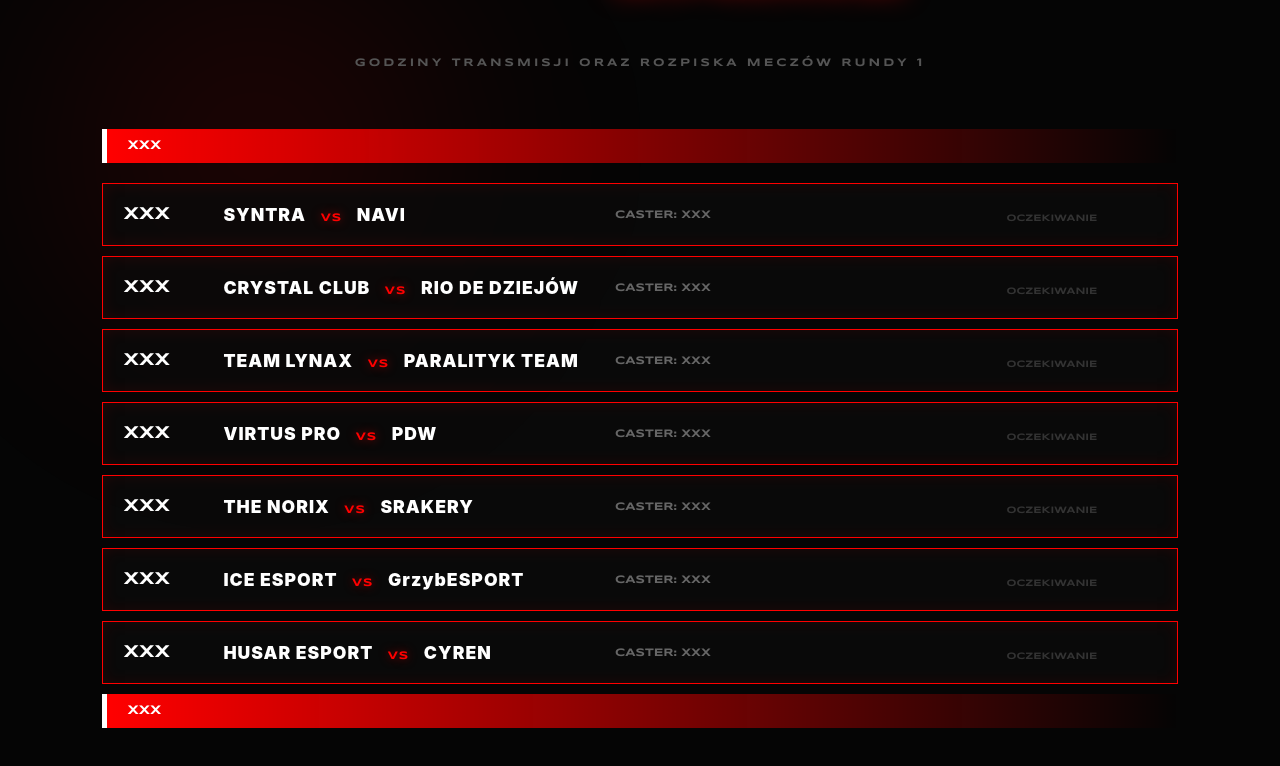
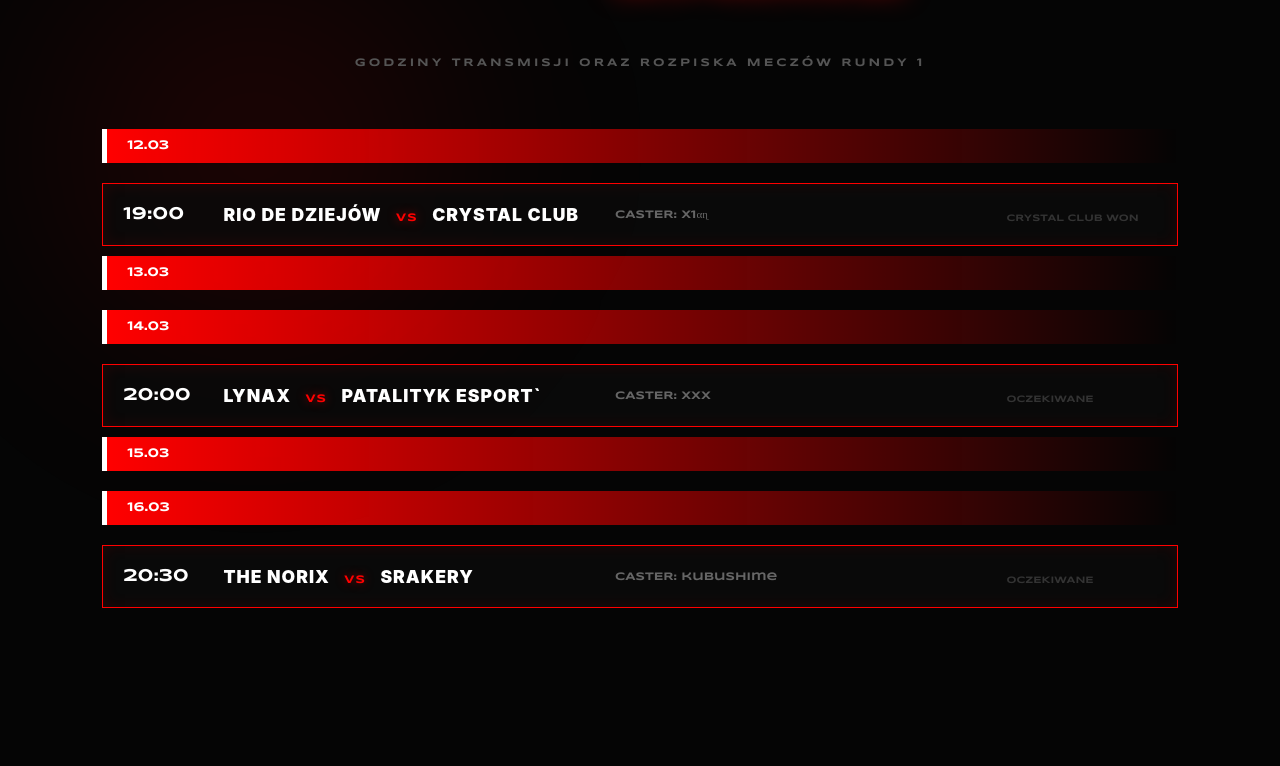
Before and after one commit to kubushime/redline, a plain HTML site: page shedule.html in a window 1280 px wide. Shown: the part 104-870 px from the top of the page. After the commit the page ends 800 px from the top, so only its background shows below. Drawn offline with nearby package versions, Linux system fonts and the light colour scheme.

Commit message:
Add files via upload

```diff
--- a/shedule.html
+++ b/shedule.html
@@ -37,66 +37,46 @@
         <p class="schedule-intro">GODZINY TRANSMISJI ORAZ ROZPISKA MECZÓW RUNDY 1</p>
 
         <div class="day-container">
-            <div class="day-header">XXX</div>
+            <div class="day-header">12.03</div>
 
             <div class="schedule-list">
                 <div class="schedule-row live">
-                    <div class="s-time">XXX</div>
-                    <div class="s-teams">SYNTRA <span class="vs-glow">VS</span> NAVI</div>
-                    <div class="s-caster">CASTER: XXX</div>
-                    <div class="s-link"><span class="waiting" class="watch-btn">OCZEKIWANIE</a></div>
+                    <div class="s-time">19:00</div>
+                    <div class="s-teams">RIO DE DZIEJÓW <span class="vs-glow">VS</span> CRYSTAL CLUB</div>
+                    <div class="s-caster">CASTER: x1αɳ</div>
+                    <div class="s-link"><span class="waiting" class="watch-btn">CRYSTAL CLUB WON</a></div>
                 </div>
 
-               <div class="schedule-list">
-                <div class="schedule-row live">
-                    <div class="s-time">XXX</div>
-                    <div class="s-teams">CRYSTAL CLUB <span class="vs-glow">VS</span> RIO DE DZIEJÓW</div>
-                    <div class="s-caster">CASTER: XXX</div>
-                    <div class="s-link"><span class="waiting" class="watch-btn">OCZEKIWANIE</a></div>
-                </div>
+            <div class="day-container">
+                <div class="day-header">13.03</div>
+
+                <div class="day-container">
+                <div class="day-header">14.03</div>
 
                 <div class="schedule-list">
                 <div class="schedule-row live">
-                    <div class="s-time">XXX</div>
-                    <div class="s-teams">TEAM LYNAX <span class="vs-glow">VS</span> PARALITYK TEAM</div>
+                    <div class="s-time">20:00</div>
+                    <div class="s-teams">LYNAX <span class="vs-glow">VS</span> PATALITYK ESPORT`</div>
                     <div class="s-caster">CASTER: XXX</div>
-                    <div class="s-link"><span class="waiting" class="watch-btn">OCZEKIWANIE</a></div>
+                    <div class="s-link"><span class="waiting" class="watch-btn">OCZEKIWANE</a></div>
                 </div>
+
+                <div class="day-container">
+                <div class="day-header">15.03</div>
+
+                <div class="day-container">
+                <div class="day-header">16.03</div>
 
                 <div class="schedule-list">
                 <div class="schedule-row live">
-                    <div class="s-time">XXX</div>
-                    <div class="s-teams">VIRTUS PRO <span class="vs-glow">VS</span> PDW</div>
-                    <div class="s-caster">CASTER: XXX</div>
-                    <div class="s-link"><span class="waiting" class="watch-btn">OCZEKIWANIE</a></div>
+                    <div class="s-time">20:30</div>
+                    <div class="s-teams">THE NORIX <span class="vs-glow">VS</span> SRAKERY</div>
+                    <div class="s-caster">CASTER: kubushime</div>
+                    <div class="s-link"><span class="waiting" class="watch-btn">OCZEKIWANE</a></div>
                 </div>
 
-                <div class="schedule-list">
-                <div class="schedule-row live">
-                    <div class="s-time">XXX</div>
-                    <div class="s-teams">THE NORIX <span class="vs-glow">VS</span> SRAKERY</div>
-                    <div class="s-caster">CASTER: XXX</div>
-                    <div class="s-link"><span class="waiting" class="watch-btn">OCZEKIWANIE</a></div>
-                </div>
 
-                <div class="schedule-list">
-                <div class="schedule-row live">
-                    <div class="s-time">XXX</div>
-                    <div class="s-teams">ICE ESPORT <span class="vs-glow">VS</span> GrzybESPORT</div>
-                    <div class="s-caster">CASTER: XXX</div>
-                    <div class="s-link"><span class="waiting" class="watch-btn">OCZEKIWANIE</a></div>
-                </div>
 
-                <div class="schedule-list">
-                <div class="schedule-row live">
-                    <div class="s-time">XXX</div>
-                    <div class="s-teams">HUSAR ESPORT <span class="vs-glow">VS</span> CYREN</div>
-                    <div class="s-caster">CASTER: XXX</div>
-                    <div class="s-link"><span class="waiting" class="watch-btn">OCZEKIWANIE</a></div>
-                </div>
-
-            <div class="day-container">
-            <div class="day-header">XXX</div>
 
 
     </section>
```
Also changed, not shown: wyniki.html (+8 -3 lines), zespoly.html (+5 -4 lines).
